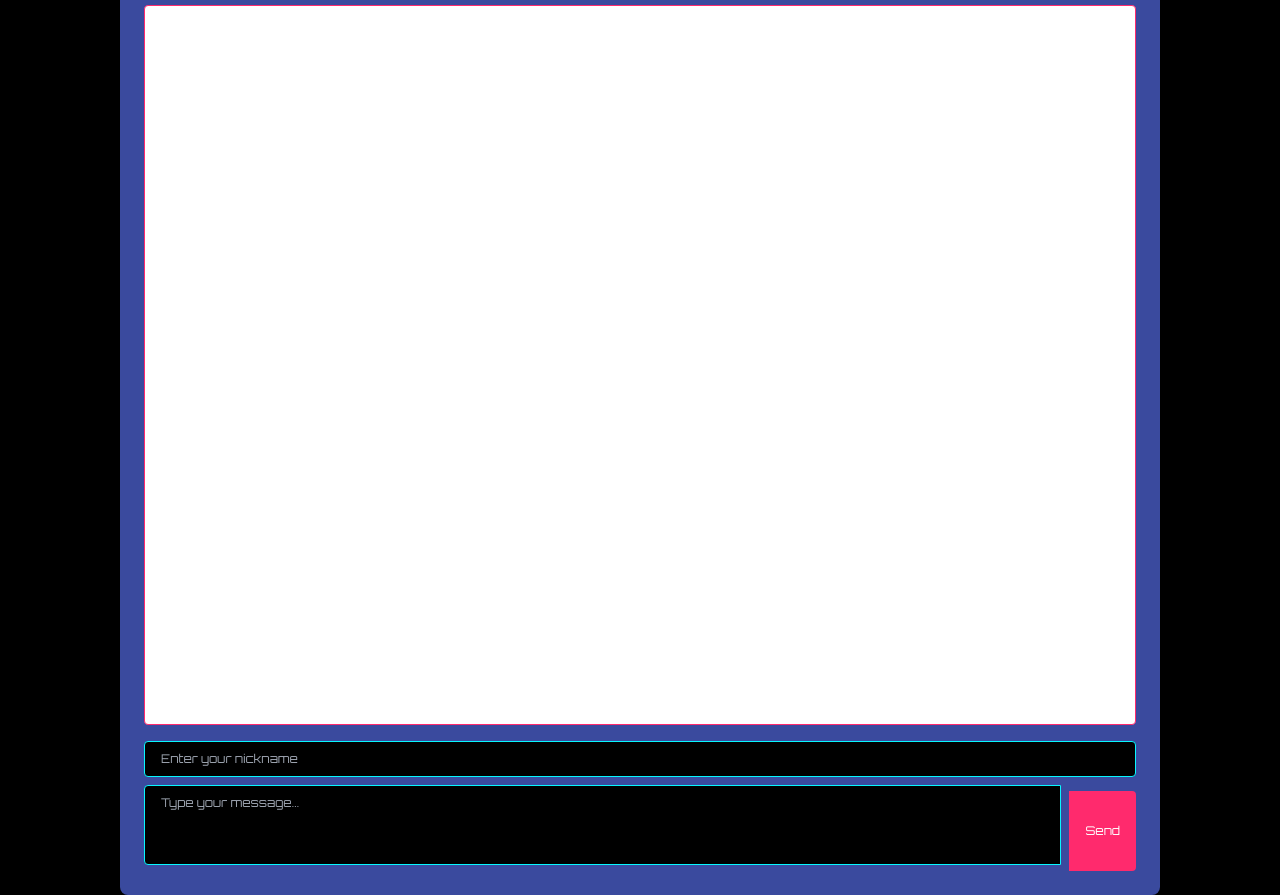
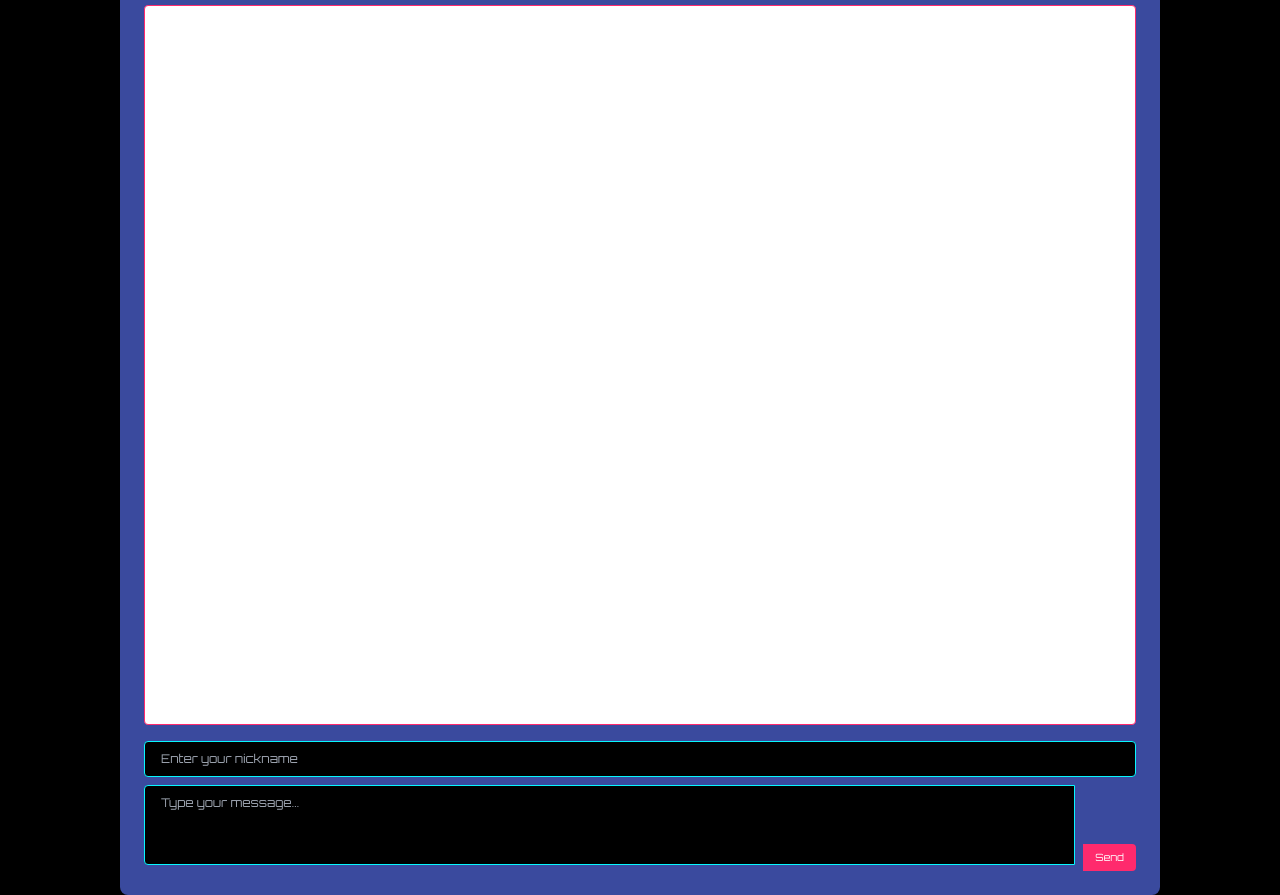
Before and after one commit to Jerieth/CIPHER, a Flask app: page / in a window 1280 px wide. Run offline with Flask 3, Linux system fonts and the light colour scheme; some libraries are stand-ins or nearby versions.

Commit message:
Agent query: Can you test the Restart Chat functionality? Does it clear all messages, reset the username input, and restart the application correctly? Also, can you check if the nickname input disappears after sending the first message and if the username is displayed as read-only text?

```diff
--- a/static/css/output.css
+++ b/static/css/output.css
@@ -776,6 +776,11 @@ video {
   padding-right: 0.5rem;
 }
 
+.px-3 {
+  padding-left: 0.75rem;
+  padding-right: 0.75rem;
+}
+
 .px-4 {
   padding-left: 1rem;
   padding-right: 1rem;
@@ -784,6 +789,11 @@ video {
 .py-1 {
   padding-top: 0.25rem;
   padding-bottom: 0.25rem;
+}
+
+.py-1\.5 {
+  padding-top: 0.375rem;
+  padding-bottom: 0.375rem;
 }
 
 .py-2 {
@@ -799,9 +809,9 @@ video {
   font-family: Orbitron, sans-serif;
 }
 
-.text-2xl {
-  font-size: 1.5rem;
-  line-height: 2rem;
+.text-3xl {
+  font-size: 1.875rem;
+  line-height: 2.25rem;
 }
 
 .text-base {
@@ -816,6 +826,10 @@ video {
 
 .text-xs {
   font-size: 0.75rem;
+}
+
+.text-xxs {
+  font-size: 0.625rem;
 }
 
 .font-bold {
--- a/static/js/chat.js
+++ b/static/js/chat.js
@@ -9,6 +9,7 @@ document.addEventListener('DOMContentLoaded', () => {
     const changeUserBtn = document.getElementById('change-user-btn');
     const restartChatBtn = document.getElementById('restart-chat-btn');
     const sendButton = messageForm.querySelector('button[type="submit"]');
+    const usernameDisplay = document.getElementById('username-display');
 
     let typingTimer;
     const doneTypingInterval = 1000;
@@ -26,7 +27,7 @@ document.addEventListener('DOMContentLoaded', () => {
         const offlineMessage = document.createElement('div');
         offlineMessage.id = 'eva-offline-message';
         offlineMessage.textContent = 'EVA powering on. Please Stand By.';
-        offlineMessage.className = 'text-red-500 text-center my-4 text-2xl font-bold absolute top-1/2 left-1/2 transform -translate-x-1/2 -translate-y-1/2 z-10';
+        offlineMessage.className = 'text-red-500 text-center my-4 text-3xl font-bold absolute top-1/2 left-1/2 transform -translate-x-1/2 -translate-y-1/2 z-10';
         chatMessages.appendChild(offlineMessage);
 
         setTimeout(() => {
@@ -65,14 +66,18 @@ document.addEventListener('DOMContentLoaded', () => {
 
     function lockUsername() {
         isUsernameLocked = true;
-        nicknameInput.disabled = true;
+        usernameDisplay.textContent = nicknameInput.value;
+        usernameDisplay.classList.remove('hidden');
+        nicknameInput.classList.add('hidden');
         changeUserBtn.textContent = 'Change User';
         changeUserBtn.classList.remove('hidden');
     }
 
     function unlockUsername() {
         isUsernameLocked = false;
-        nicknameInput.disabled = false;
+        usernameDisplay.classList.add('hidden');
+        nicknameInput.classList.remove('hidden');
+        nicknameInput.value = '';
         changeUserBtn.classList.add('hidden');
     }
 
--- a/templates/index.html
+++ b/templates/index.html
@@ -49,6 +49,7 @@
         </div>
         <div id="typing-indicator" class="text-xs text-neon-cyan mb-2 h-6"></div>
         <div id="chat-messages" class="h-180 w-full overflow-y-auto mb-4 p-2 border border-neon-pink rounded bg-white text-black text-xs"></div>
+        <div id="username-display" class="hidden text-neon-cyan mb-2"></div>
         <div class="flex items-center mb-2 w-full">
             <input type="text" id="nickname-input" class="flex-grow bg-deep-space border border-neon-cyan rounded px-4 py-2 focus:outline-none focus:ring-2 focus:ring-neon-pink text-xs" placeholder="Enter your nickname">
         </div>
@@ -56,7 +57,7 @@
             <div class="flex-grow">
                 <textarea id="message-input" class="w-full bg-deep-space border border-neon-cyan rounded-l px-4 py-2 focus:outline-none focus:ring-2 focus:ring-neon-pink h-20 resize-none text-xs" placeholder="Type your message..."></textarea>
             </div>
-            <button type="submit" class="bg-neon-pink text-star-white px-4 py-2 rounded-r hover:bg-opacity-80 focus:outline-none focus:ring-2 focus:ring-neon-cyan transition-colors duration-300 text-xs h-20">Send</button>
+            <button type="submit" class="bg-neon-pink text-star-white px-3 py-1.5 rounded-r hover:bg-opacity-80 focus:outline-none focus:ring-2 focus:ring-neon-cyan transition-colors duration-300 text-xxs h-15">Send</button>
         </form>
     </div>
     <script src="{{ url_for('static', filename='js/chat.js') }}"></script>
```
